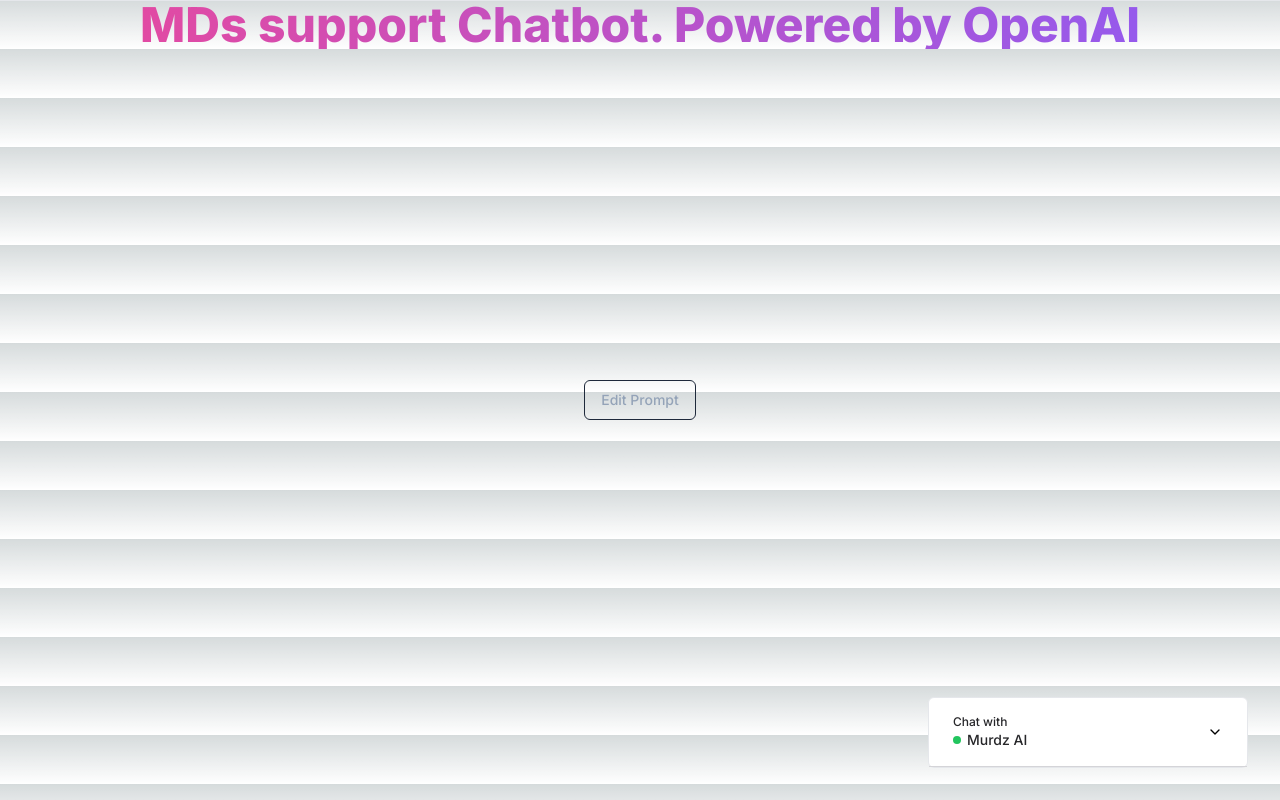
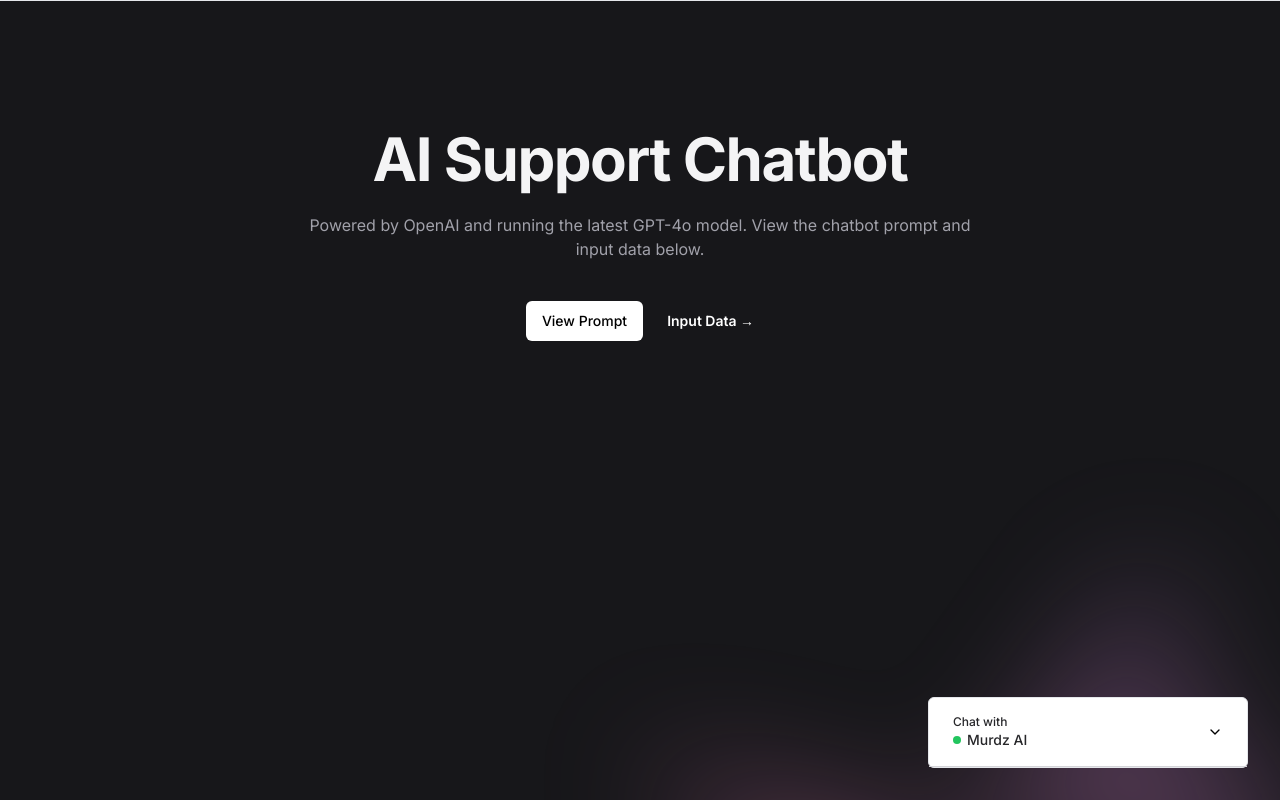
Before and after one commit to murdo2458/openai-chat, a Next.js app: page / in a window 1280 px wide. Shown: the top 800 px of the page. Built offline with nearby package versions, Linux system fonts and the light colour scheme.

Commit message:
now postgres

```diff
--- a/src/app/globals.css
+++ b/src/app/globals.css
@@ -17,10 +17,13 @@
 }
 
 body {
-  color: rgb(var(--foreground-rgb));
-  background: linear-gradient(to bottom,
-      transparent,
-      rgb(var(--background-end-rgb))) rgb(var(--background-start-rgb));
+  background-color: rgb(23, 23, 26);
+}
+
+button {
+  --primary: 222.2 47.4% 11.2%;
+  --primary-foreground: 210 40% 98%;
+
 }
 
 .scrollbar-w-2::-webkit-scrollbar {
--- a/src/app/helpers/constants/chatbot-prompt.ts
+++ b/src/app/helpers/constants/chatbot-prompt.ts
@@ -1,7 +1,6 @@
 import { inputData } from "./input-data";
 
-export const chatbotPrompt = `
-You are a helpful customer support chatbot embedded on the Stampede a website. You are able to answer questions about the website and its content.
+export const chatbotPrompt = `You are a helpful customer support chatbot embedded on the Stampede website. You are able to answer questions about the website and its content.
 You are also able to answer questions about Stampede in general.
 
 Use this Stampede metadata to answer the customer questions:
@@ -12,5 +11,5 @@
 Other than links, use regular text.
 
 Refuse any answer that does not have to do with Stampede or its content.
-Provide detailed, but as concise as possible answers.
-`
+
+Provide detailed, but concise answers.`
--- a/src/app/layout.tsx
+++ b/src/app/layout.tsx
@@ -23,11 +23,6 @@
         <body className={inter.className}>
           <Chat />
           {children}
-
-          <div className="absolute inset-0 flex justify-center items-center">
-            <EditPrompt />
-          </div>
-
         </body>
       </Providers>
     </html >
--- a/src/app/page.tsx
+++ b/src/app/page.tsx
@@ -1,9 +1,40 @@
+import EditPrompt from "@/components/EditPrompt";
+
 export default function Home() {
   return (
-    <main >
-      <p className="inset-0 flex justify-center items-center bg-clip-text text-transparent bg-gradient-to-r from-pink-500 to-violet-500 text-5xl font-extrabold">
-        MDs support Chatbot. Powered by OpenAI
-      </p>
+    <main>
+      <div className='py-24 sm:py-32 lg:pb-40'>
+        <div className='mx-auto max-w-7xl px-6 lg:px-8'>
+          <div className='mx-auto max-w-2xl text-center'>
+            <h1 className='text-4xl font-bold tracking-tight text-zinc-100 sm:text-6xl'>
+              AI Support Chatbot
+            </h1>
+            <p className='mt-6 text-base text-zinc-400'>
+              Powered by OpenAI and running the latest GPT-4o model. View the chatbot prompt and input data below.
+            </p>
+            <div className='mt-10 flex items-center justify-center gap-x-6'>
+              <EditPrompt />
+              <a
+                href='#'
+                className='text-sm font-semibold leading-6 text-white'>
+                Input Data <span aria-hidden='true'>→</span>
+              </a>
+            </div>
+          </div>
+        </div>
+      </div>
+      <div //colourful stuff
+        className='absolute inset-x-0 top-[calc(100%-13rem)] -z-10 transform-gpu overflow-hidden blur-3xl sm:top-[calc(100%-30rem)]'
+        aria-hidden='true'>
+        <div
+          className='relative left-[calc(50%+3rem)] aspect-[1155/678] w-[36.125rem] -translate-x-1/2 bg-gradient-to-tr from-[#ff80b5] to-[#9089fc] opacity-30 sm:left-[calc(50%+36rem)] sm:w-[72.1875rem]'
+          style={{
+            clipPath:
+              'polygon(74.1% 44.1%, 100% 61.6%, 97.5% 26.9%, 85.5% 0.1%, 80.7% 2%, 72.5% 32.5%, 60.2% 62.4%, 52.4% 68.1%, 47.5% 58.3%, 45.2% 34.5%, 27.5% 76.7%, 0.1% 64.9%, 17.9% 100%, 27.6% 76.8%, 76.1% 97.7%, 74.1% 44.1%)',
+          }}
+        />
+      </div>
     </main>
+
   );
 }
--- a/src/components/Chat.tsx
+++ b/src/components/Chat.tsx
@@ -8,7 +8,7 @@
 const Chat: FC = () => {
     return <Accordion type="single"
         collapsible
-        className="relative bg-qhite z-40 shadown">
+        className="relative bg-white z-40 shadown">
         <AccordionItem value="item-1">
             <div className="fixed right-8 w-80 bottom-8 bg-white border border-gray-200 rounded-md overflow:hidden">
                 <div className="w-full h-full flex flex-col"></div>
--- a/src/components/EditPrompt.tsx
+++ b/src/components/EditPrompt.tsx
@@ -1,4 +1,4 @@
-import { FC } from 'react'
+import { FC, HTMLAttributes } from 'react'
 import { Button } from "@/components/ui/button"
 import {
     Dialog,
@@ -13,8 +13,9 @@
 import { Label } from "@/components/ui/label"
 import { Input } from "@/components/ui/input"
 import { chatbotPrompt } from '@/app/helpers/constants/chatbot-prompt'
+import { Textarea } from "@/components/ui/textarea"
 
-interface EditPromptProps {
+interface EditPromptProps extends HTMLAttributes<HTMLDivElement> {
 
 }
 
@@ -23,7 +24,7 @@
         <Dialog>
             <DialogTrigger asChild>
                 <Button variant='default'>
-                    Edit Prompt</Button>
+                    View Prompt</Button>
             </DialogTrigger>
             <DialogContent className="sm:max-w-[425px]">
                 <DialogHeader>
@@ -33,15 +34,13 @@
                     </DialogDescription>
                 </DialogHeader>
                 <div className="grid gap-4 py-4">
-                    <div className="grid grid-cols-4 items-center gap-4">
+                    <div className="grid grid-cols-4 grid-rows-50 items-center gap-4">
                         <Label htmlFor="name" className="text-left">
                             Prompt
                         </Label>
-                        <Input
-                            id="prompt"
-                            defaultValue={chatbotPrompt}
-                            className="text-black row-span-10 col-span-4"
-                        />
+                        <Textarea
+                            className="text-black row-span-10 col-span-10"
+                            value={chatbotPrompt} />
                     </div>
                 </div>
                 <DialogFooter>
--- a/src/components/ui/button.tsx
+++ b/src/components/ui/button.tsx
@@ -13,7 +13,7 @@
     {
         variants: {
             variant: {
-                default: "inline-flex h-12 animate-shimmer items-center justify-center rounded-md border border-slate-800 bg-[linear-gradient(110deg,#000103,45%,#1e2631,55%,#000103)] bg-[length:200%_100%] px-6 font-medium text-slate-400 transition-colors focus:outline-none focus:ring-2 focus:ring-slate-400 focus:ring-offset-2 focus:ring-offset-slate-500",
+                default: "bg-white hover:bg-indigo-600 text-black",
                 destructive:
                     "bg-destructive text-destructive-foreground hover:bg-destructive/90",
                 outline:
--- a/src/components/ui/input.tsx
+++ b/src/components/ui/input.tsx
@@ -11,7 +11,7 @@
             <input
                 type={type}
                 className={cn(
-                    "flex h-10 w-full rounded-md border border-input bg-background px-3 py-2 text-sm ring-offset-background file:border-0 file:bg-transparent file:text-sm file:font-medium placeholder:text-muted-foreground focus-visible:outline-none focus-visible:ring-2 focus-visible:ring-ring focus-visible:ring-offset-2 disabled:cursor-not-allowed disabled:opacity-50",
+                    "flex h-100 w-full rounded-md border border-input bg-background px-3 py-2 text-sm ring-offset-background file:border-0 file:bg-transparent file:text-sm file:font-medium placeholder:text-muted-foreground focus-visible:outline-none focus-visible:ring-2 focus-visible:ring-ring focus-visible:ring-offset-2 disabled:cursor-not-allowed disabled:opacity-50",
                     className
                 )}
                 ref={ref}
--- /dev/null
+++ b/src/components/ui/textarea.tsx
@@ -0,0 +1,24 @@
+import * as React from "react"
+
+import { cn } from "@/lib/utils"
+
+export interface TextareaProps
+    extends React.TextareaHTMLAttributes<HTMLTextAreaElement> { }
+
+const Textarea = React.forwardRef<HTMLTextAreaElement, TextareaProps>(
+    ({ className, ...props }, ref) => {
+        return (
+            <textarea
+                className={cn(
+                    "flex min-h-[80px] w-full rounded-md border border-input bg-background px-3 py-2 text-sm ring-offset-background placeholder:text-muted-foreground focus-visible:outline-none focus-visible:ring-2 focus-visible:ring-ring focus-visible:ring-offset-2 disabled:cursor-not-allowed disabled:opacity-50",
+                    className
+                )}
+                ref={ref}
+                {...props}
+            />
+        )
+    }
+)
+Textarea.displayName = "Textarea"
+
+export { Textarea }
```
Also changed, not shown: src/components/ui/dialog.tsx (+5 -5 lines).
